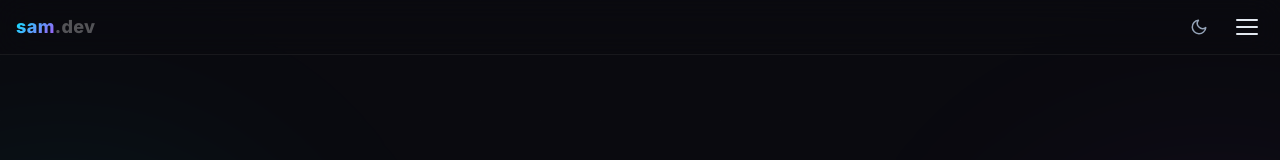
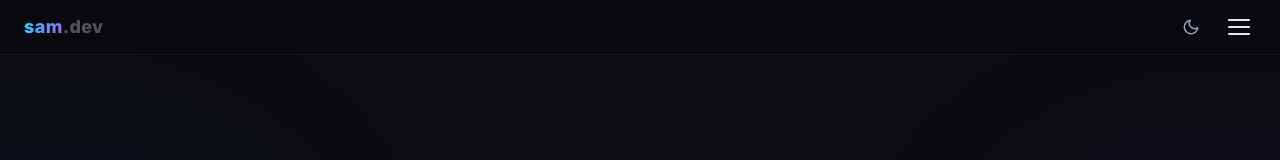
Before and after one commit to samthe-dev/myportfolio, a Next.js app: page / in a window 1280 px wide. Shown: the top 160 px of the page. Built offline with nearby package versions, Linux system fonts and the light colour scheme.

Commit message:
fix: navbar padding matched with site content — 1.5rem both sides

```diff
--- a/src/components/Navbar.tsx
+++ b/src/components/Navbar.tsx
@@ -43,7 +43,7 @@ export default function Navbar() {
           style={{
             width: "100%", margin: "0 auto",
             display: "flex", alignItems: "center", justifyContent: "space-between",
-            padding: "0.75rem 1rem",
+            padding: "0.75rem 1.5rem",
             boxSizing: "border-box",
           }}
         >
```
